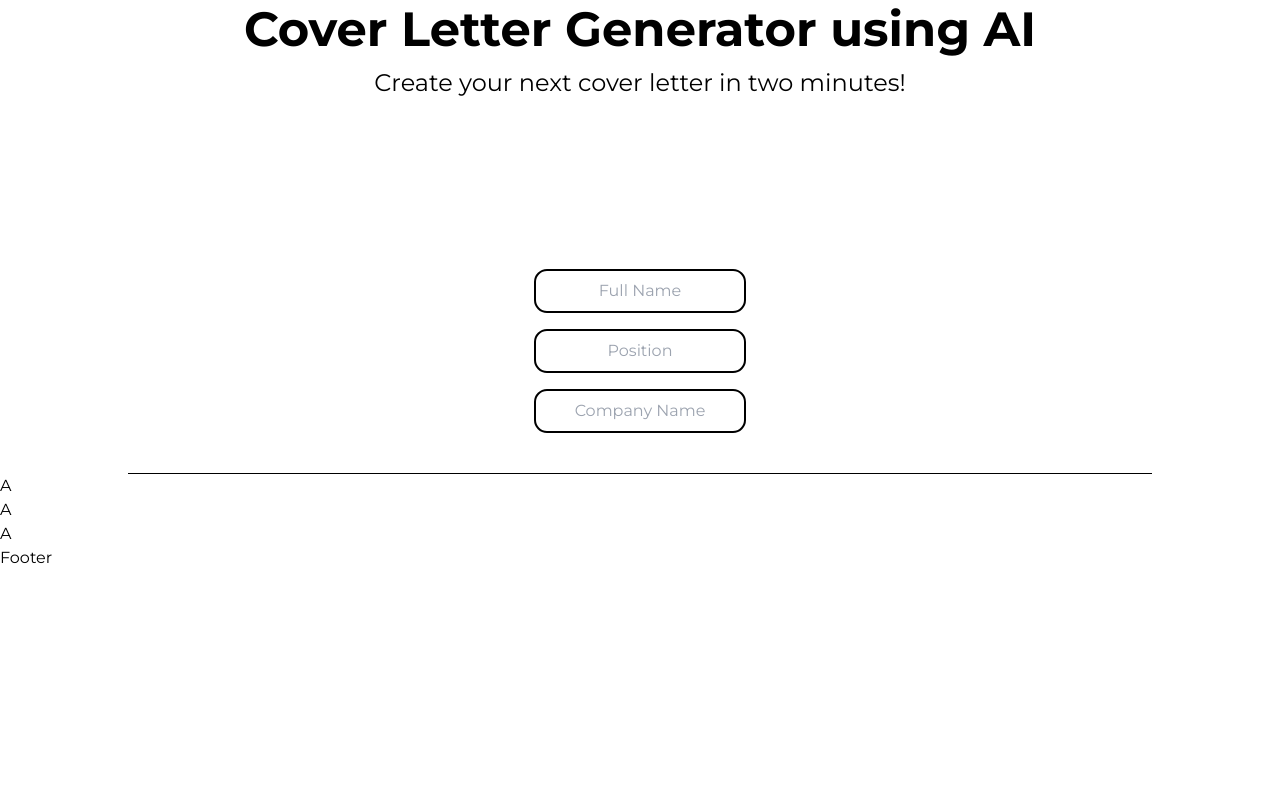
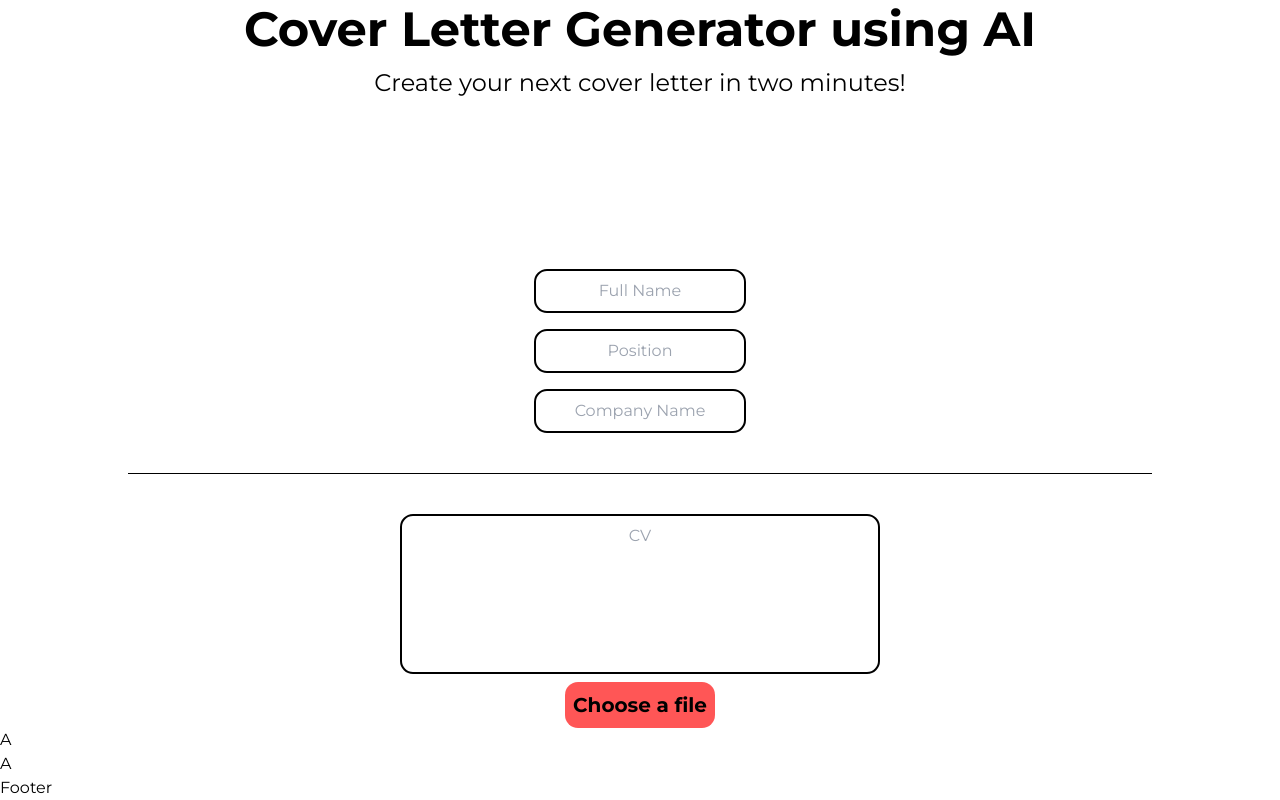
Before and after one commit to Bh00fie/coverLetterGenerator, a React (Create React App) app: page / in a window 1280 px wide. Shown: the part 257-1057 px from the top of the page. Before the commit the page ends 827 px from the top, so only its background shows below. Built offline with nearby package versions, Linux system fonts and the light colour scheme.

Commit message:
create a section to allow use to write down his CV or attacch the file, chatGPT has been used to solve some JS errors as I wasn't finding anythign online

```diff
--- a/src/components/UserInput/cvSection.css
+++ b/src/components/UserInput/cvSection.css
@@ -0,0 +1,62 @@
+#CVInput {
+    display: flex;
+    justify-content: center;
+    align-items: center;
+    margin-top: 2rem;
+}
+
+#CVInfoInput {
+    display: flex;
+    flex-direction: column;
+    align-content: center;
+}
+
+#CVtext {
+    text-align: center;
+    padding: 0.5rem;
+    border: 2px black solid;
+    border-radius: 13px ;
+    margin: 0.5rem;
+    resize: none;
+    height: 10rem;
+    width: 30rem;
+}
+
+#CVAttach {
+    display: flex;
+    justify-content: center;
+}
+
+/* Attach file button styling --- taken from: https://tympanus.net/codrops/2015/09/15/styling-customizing-file-inputs-smart-way/ */
+.inputfile {
+	width: 0.1px;
+	height: 0.1px;
+	opacity: 0;
+	overflow: hidden;
+	position: absolute;
+	z-index: -1;
+}
+
+.inputfile + label {
+    font-size: 1.25em;
+    font-weight: 700;
+    color: black;
+    display: inline-block;
+    border-radius: 13px;
+    padding: 0.5rem;
+    background-color: rgba(255, 0, 0, 0.664);
+}
+
+.inputfile:focus + label,
+.inputfile + label:hover {
+    background-color: rgba(255, 0, 0, 0.87);
+}
+
+.inputfile + label {
+	cursor: pointer; /* "hand" cursor */
+}
+
+.inputfile:focus + label {
+	outline: 1px dotted #000;
+	outline: -webkit-focus-ring-color auto 5px;
+}
--- a/src/components/UserInput/cvSection.js
+++ b/src/components/UserInput/cvSection.js
@@ -1,14 +1,47 @@
-import React from "react"
-import "./cvSection.css"
+import React, { useState } from "react";
+import "./cvSection.css";
 
 function CV() {
-    return (
-        <div>
-            <h1>
-                A
-            </h1>
+  const [fileName, setFileName] = useState("");
+
+  const handleFileChange = (e) => {
+    const input = e.target;
+
+    let newFileName = "";
+    if (input.files && input.files.length > 0) {
+      newFileName = input.files[0].name;
+    }
+
+    setFileName(newFileName); // Set the state with the new file name
+  };
+
+  return (
+    <div id="CVInput">
+      <div id="CVInfoInput">
+        <textarea className="CVSection" id="CVtext" name="CV" placeholder="CV" required />
+        <div className="CVSection" id="CVAttach">
+          <input
+            type="file"
+            name="file"
+            id="file"
+            className="inputfile"
+            data-multiple-caption="{count} files selected"
+            multiple
+            onChange={handleFileChange}
+          />
+          <label htmlFor="file" id="fileUpload">
+            {fileName ? (
+              <span>{fileName}</span>
+            ) : (
+              <>
+                Choose a file<span></span>
+              </>
+            )}
+          </label>
         </div>
-    );
+      </div>
+    </div>
+  );
 }
 
 export default CV;
```
Also changed, not shown: src/components/UserInput/personalInfo.js (+5 -5 lines).
